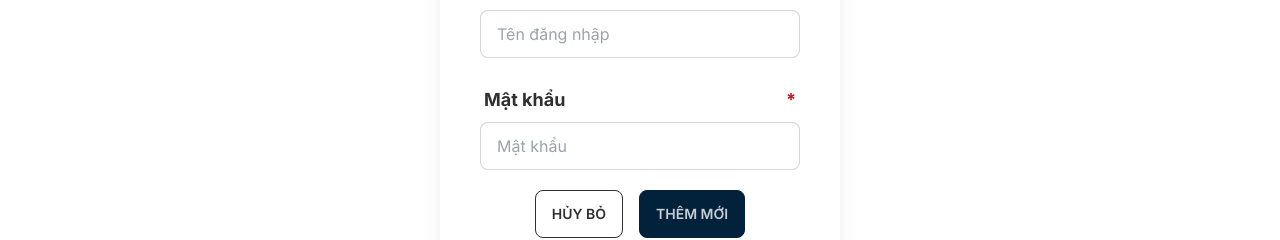
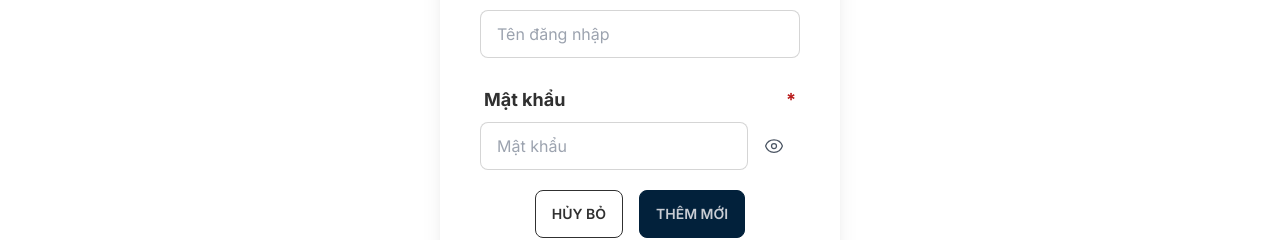
Before and after one commit to thrillim/registry-total, a Next.js app: page /Register/dashboard in a window 1280 px wide. Shown: the part 2309-2549 px from the top of the page. Built offline with nearby package versions, Linux system fonts and the light colour scheme.

Commit message:
password visibility: hide/show password

```diff
--- a/app/Register/dashboard/account-form.tsx
+++ b/app/Register/dashboard/account-form.tsx
@@ -22,6 +22,13 @@
   const usernameRef = useRef();
   const passwordRef = useRef();
   const [showError, setShowError] = useState(false);
+
+  const [isPasswordVisible, setIsPasswordVisible] = useState(false);
+
+  function togglePasswordVisibility() {
+    setIsPasswordVisible((prevState) => !prevState);
+  }
+
 
   const formHandler = useCallback(
     () => (event) => {
@@ -112,18 +119,62 @@
                 *
               </span>
             </label>
+            <div className='container flex flex-row'>
               <input
-                type='password'
+                type={isPasswordVisible ? "text" : "password"}
                 placeholder='Mật khẩu'
                 ref={passwordRef}
                 required
                 className='input input-bordered w-full max-w-xs text-black'
+                end
               />
+              <button
+                className="flex items-center px-4 text-gray-600"
+                onClick={togglePasswordVisibility}
+              >
+                {isPasswordVisible ? (
+                  <svg
+                    xmlns="http://www.w3.org/2000/svg"
+                    fill="none"
+                    viewBox="0 0 24 24"
+                    strokeWidth={1.5}
+                    stroke="currentColor"
+                    className="w-5 h-5"
+                  >
+                    <path
+                      strokeLinecap="round"
+                      strokeLinejoin="round"
+                      d="M3.98 8.223A10.477 10.477 0 001.934 12C3.226 16.338 7.244 19.5 12 19.5c.993 0 1.953-.138 2.863-.395M6.228 6.228A10.45 10.45 0 0112 4.5c4.756 0 8.773 3.162 10.065 7.498a10.523 10.523 0 01-4.293 5.774M6.228 6.228L3 3m3.228 3.228l3.65 3.65m7.894 7.894L21 21m-3.228-3.228l-3.65-3.65m0 0a3 3 0 10-4.243-4.243m4.242 4.242L9.88 9.88"
+                    />
+                  </svg>
+                ) : (
+                  <svg
+                    xmlns="http://www.w3.org/2000/svg"
+                    fill="none"
+                    viewBox="0 0 24 24"
+                    strokeWidth={1.5}
+                    stroke="currentColor"
+                    className="w-5 h-5"
+                  >
+                    <path
+                      strokeLinecap="round"
+                      strokeLinejoin="round"
+                      d="M2.036 12.322a1.012 1.012 0 010-.639C3.423 7.51 7.36 4.5 12 4.5c4.638 0 8.573 3.007 9.963 7.178.07.207.07.431 0 .639C20.577 16.49 16.64 19.5 12 19.5c-4.638 0-8.573-3.007-9.963-7.178z"
+                    />
+                    <path
+                      strokeLinecap="round"
+                      strokeLinejoin="round"
+                      d="M15 12a3 3 0 11-6 0 3 3 0 016 0z"
+                    />
+                  </svg>
+                )}
+              </button>
+            </div>
           </div>
           <div className='flex flex-row gap-4 mx-auto mb-4'>
             <div
               className='btn btn-outline btn-neutral'
-                onClick={() => {}}
+              onClick={() => { }}
             >
               Hủy bỏ
             </div>
--- a/package.json
+++ b/package.json
@@ -9,7 +9,11 @@
     "lint": "next lint"
   },
   "dependencies": {
+    "@emotion/react": "^11.11.1",
+    "@emotion/styled": "^11.11.0",
     "@hookform/resolvers": "^3.1.0",
+    "@mui/icons-material": "^5.11.16",
+    "@mui/material": "^5.13.4",
     "@prisma/client": "^4.13.0",
     "@radix-ui/react-avatar": "^1.0.3",
     "@radix-ui/react-dialog": "^1.0.4",
```
Also changed, not shown: 1 other file (tests, documents, lock files or other folders). Lines whose indentation alone changed are shown as unchanged.
